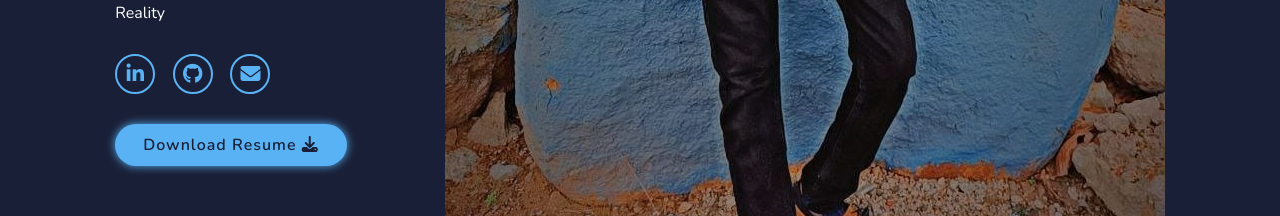
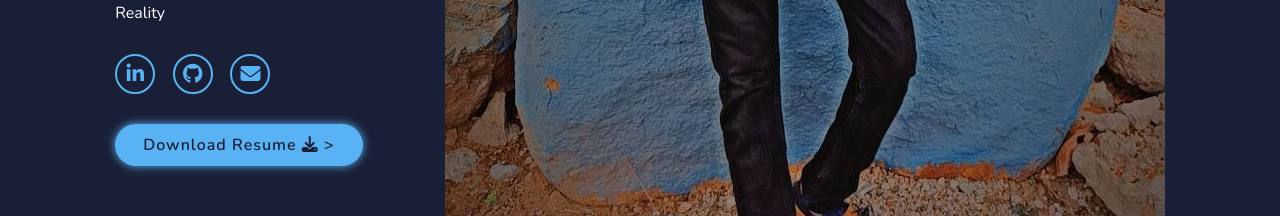
Before and after one commit to Hemanthkunigiri/-Portofolio, a plain HTML site: page index.html in a window 1280 px wide. Shown: the part 800-1016 px from the top of the page. Drawn offline with nearby package versions, Linux system fonts and the light colour scheme.

Commit message:
portfolio

```diff
--- a/index.html
+++ b/index.html
@@ -54,7 +54,7 @@
           </a>
         </div>
         <a href="https://drive.google.com/file/d/1qww7dRGqDVBm7EPAt0t8XF-m-UWQSXwN/view?usp=sharing" target="_blank" download class="button"
-          >Download Resume <i class="fa-solid fa-download"></i
+          >Download Resume <i class="fa-solid fa-download"></i>
         ></a>
       </div>
       <div class="home-img">
```
